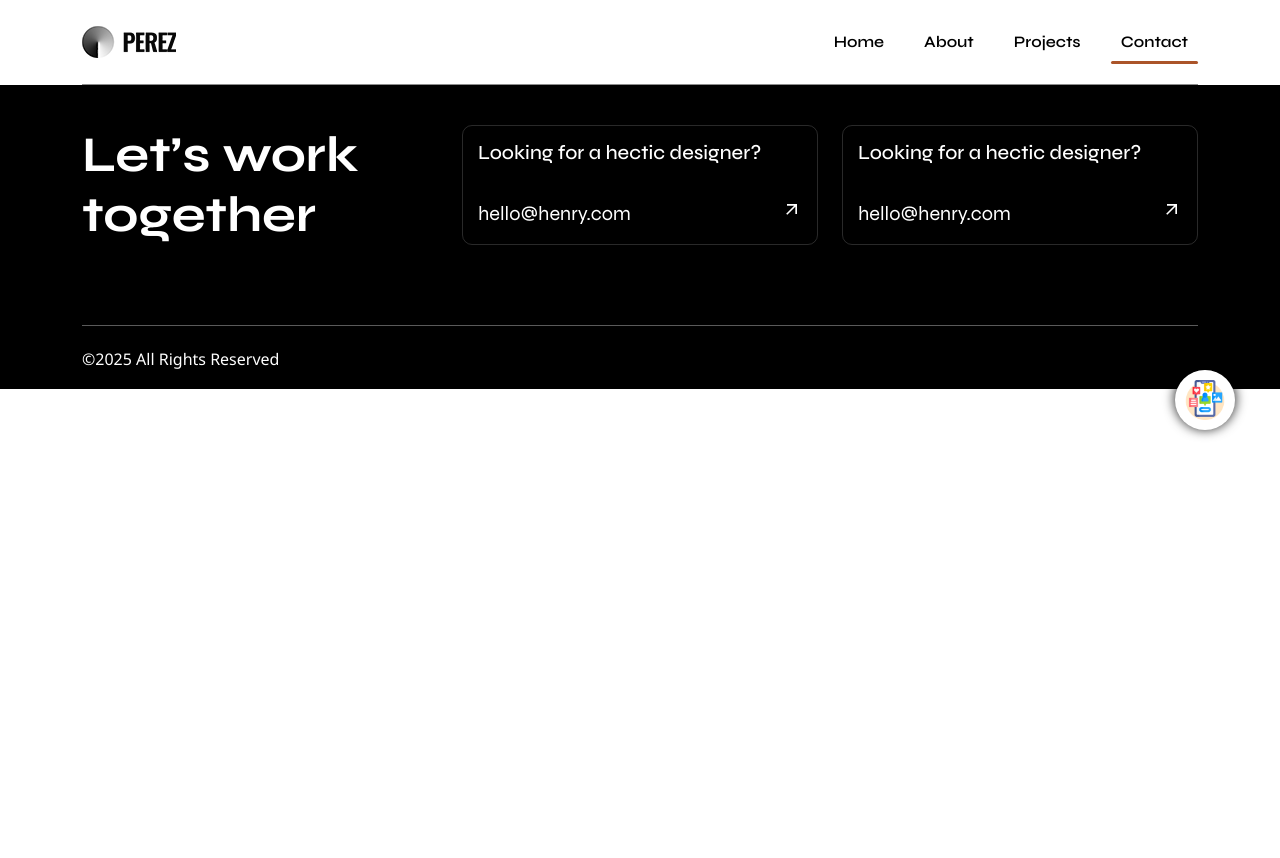
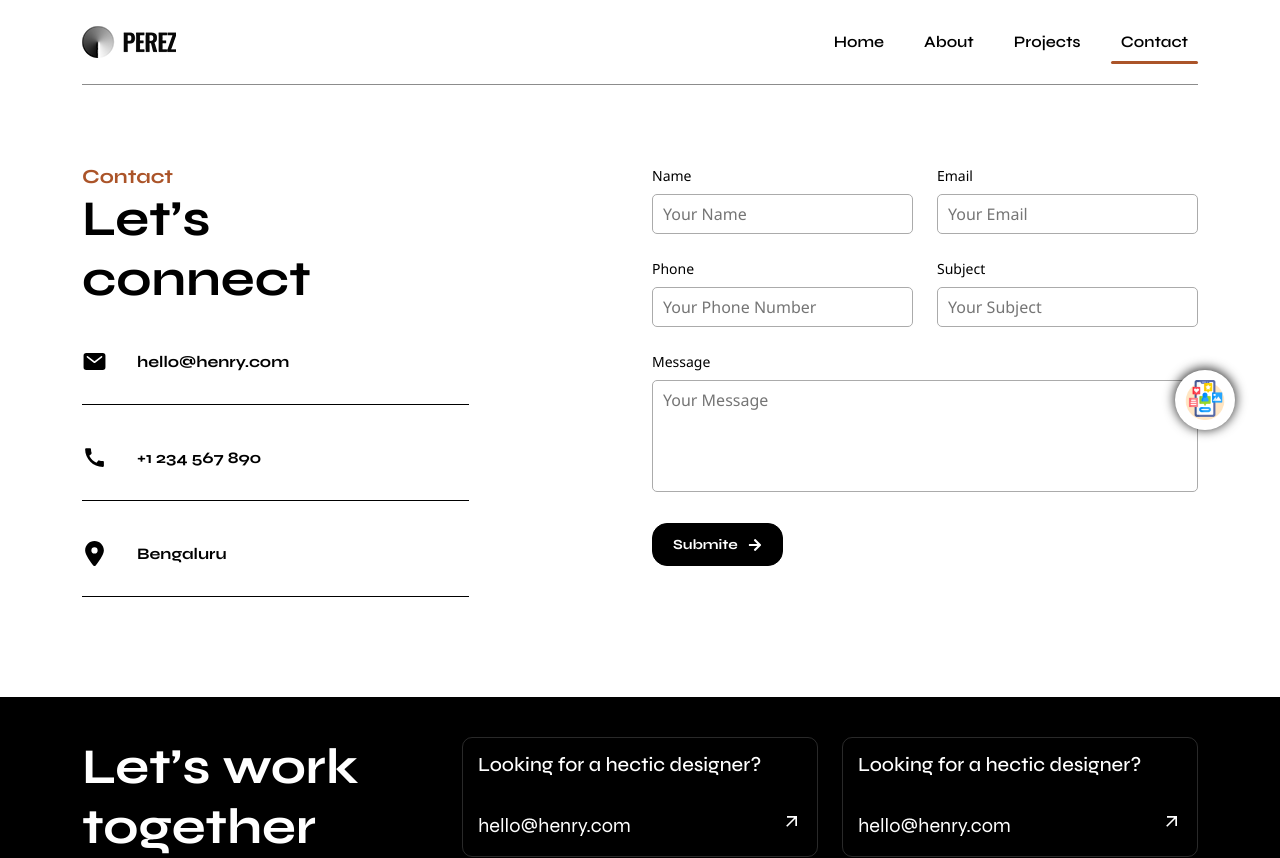
Before and after one commit to krishnamoorthy3/Personal-Portfolio, a React (Vite) app: page /Contact in a window 1280 px wide. Shown: the top 858 px of the page. Before the commit the page ends 800 px from the top, so only its background shows below. Built offline with nearby package versions, Linux system fonts and the light colour scheme.

Commit message:
About file and image updated

```diff
--- a/src/Pages/About/About.css
+++ b/src/Pages/About/About.css
@@ -0,0 +1,52 @@
+.about-sect-1-wrap{
+    padding: 100px 0;
+}
+.about-pad-right{
+    padding-left:10%;
+}
+.abt-d-role{
+    font-weight: 700;
+    font-size: 18px;
+    margin: 15px 0;
+    font-family: 'Segoe UI', Tahoma, Geneva, Verdana, sans-serif;
+}
+.abt-p-content{
+    margin: 20px 0;
+    font-family: 'Segoe UI', Tahoma, Geneva, Verdana, sans-serif;
+    text-align: justify;
+    color: #5e5e5e;
+}
+.abt-sec-2-wrap{
+    padding: 50px 0 100px;
+    background: rgba(8, 8, 8, 0.04);
+}
+
+.exp-abt-wrap{
+    margin: 40px 0;
+    background: rgba(8, 8, 8, 0.04);
+    padding: 20px 30px;
+    border-radius: 15px;
+}
+.exp-abt-date{
+    margin: 0 0 30px;
+    color: #5c5c5c;
+    font-family: 'Segoe UI', Tahoma, Geneva, Verdana, sans-serif;
+    font-weight: 600;
+    font-size: 15px;
+}
+.exp-abt-title{
+    align-items: center;
+    display: flex;
+    gap: 12px;
+    margin: 0 0 15px;
+    font-family: 'Segoe UI', Tahoma, Geneva, Verdana, sans-serif;
+    font-weight: 400;
+    font-size: 17px;
+}
+.exp-abt-title svg{
+    font-size: 12px;
+}
+.exp-abt-de{
+    font-weight: 600;
+    font-size: 20px;
+}
--- a/src/Pages/About/About.jsx
+++ b/src/Pages/About/About.jsx
@@ -1,8 +1,57 @@
-
+import Aboutimg from "../../assets/images/about2.png"
+import { GoDotFill } from "react-icons/go";
+import Reacticon from "../../assets/images/react.svg";
+import "./About.css"
 const About = () => {
     return (
         <>
+            <section className="about-sect-1-wrap">
+                <div className="container">
+                    <div className="row align-items-center">
+                        <div className="col-md-5">
+                            <img src={Aboutimg} alt="" className="w-100" />
+                        </div>
+                        <div className="col-md-7 about-pad-right">
+                            <h2 className="home-title-h">About Me</h2>
+                            <h2 className="home-title">Mark Hendry</h2>
+                            <p className="abt-d-role">Software Developer</p>
+                            <p className="abt-p-content">A Product Designer & Developer and I am in the game for over 7+ years. I am proud of my works and ready to face the next challenge</p>
+                            <p className="abt-p-content">That is where I come in. A lover of words, a wrangler of copy. Here to create copy that not only reflects who you are and what you stand for, but words that truly land with those that read them, calling your audience in and making them .</p>
+                        </div>
+                    </div>
+                </div>
+            </section>
+            <section>
 
+            </section>
+            <section className="abt-sec-2-wrap">
+                <div className="container">
+                    <div className="row">
+                        <div className="col-md-6 col-12">
+                            <h2 className="home-title-h">Experience</h2>
+                            <div className="exp-abt-wrap">
+                                <p className="exp-abt-date">03/216 – Running</p>
+                                <h5 className="exp-abt-title"><GoDotFill/>Axtra</h5>
+                                <h4 className="exp-abt-de">Lead digital marketer</h4>
+                            </div>
+                        </div>
+                        <div className="col-md-6 col-12">
+                            <h2 className="home-title-h">Education</h2>
+                            <div className="exp-abt-wrap">
+                                <p className="exp-abt-date">03/216 – Running</p>
+                                <h5 className="exp-abt-title"><GoDotFill/>Axtra</h5>
+                                <h4 className="exp-abt-de">Lead digital marketer</h4>
+                            </div>
+                        </div>
+                    </div>
+                    <h2 className="home-title-h">Skills</h2>
+                    <div className="d-flex flex-wrap gap-4 my-5">
+                        <div className="exp-abt-wrap m-0">
+                            <h4 className="exp-abt-de"><img src={Reacticon} alt="" /></h4>
+                        </div>
+                    </div>
+                </div>
+            </section>
         </>
     )
 }
--- a/src/Pages/Contact/Contact.css
+++ b/src/Pages/Contact/Contact.css
@@ -0,0 +1,60 @@
+.cont-sec-wrapper{
+    padding: 80px 0 100px;
+}
+.contact-a-d{
+    display: flex;
+    align-items: center;
+    gap: 30px;
+    font-weight: 700;
+    text-decoration: none;
+    padding: 40px 0 30px;
+    border-bottom: 1px solid #000;
+
+}
+.contact-a-d svg{
+    font-size: 25px
+}
+.form-label{
+    font-family: 'Segoe UI', Tahoma, Geneva, Verdana, sans-serif;
+    font-size: 14px;
+    font-weight: 500;
+    display: block;
+}
+.form-input{
+    width: 100%;
+    border: 1px solid #ababab;
+    padding: 7px 10px;
+    border-radius: 5px;
+    font-family: 'Segoe UI', Tahoma, Geneva, Verdana, sans-serif;
+
+    font-size: 16px;
+}
+.form-textarea{
+    width: 100%;
+    border: 1px solid #ababab;
+    padding: 7px 10px;
+    border-radius: 5px;
+    resize: none;
+    font-size: 16px;
+    font-family: 'Segoe UI', Tahoma, Geneva, Verdana, sans-serif;
+
+}
+.cont-pad-right{
+    padding-right: 15%;
+}
+.contact-sub-btn{
+    background: #000;
+    font-weight: 700;
+    border: 1px solid #000;
+    border-radius: 15px;
+    color: #fff;
+    padding: 10px 20px;
+    font-size: 14px;
+    display: flex;
+    align-items: center;
+    gap: 10px;
+}
+.contact-sub-btn svg{
+    color: #fff;
+    fill: #fff;
+}
--- a/src/Pages/Contact/Contact.jsx
+++ b/src/Pages/Contact/Contact.jsx
@@ -1,14 +1,53 @@
-
+import { IoMail } from "react-icons/io5";
+import { MdCall } from "react-icons/md";
+import { FaLocationDot } from "react-icons/fa6";
+import { FaArrowRight } from "react-icons/fa";
+import "./Contact.css"
+import { Link } from "react-router-dom";
 const Contact = () => {
     return (
         <>
-            <section>
+            <section className="cont-sec-wrapper">
                 <div className="container">
                     <div className="row">
+                        <div className="col-md-6 cont-pad-right">
+                            <h2 className="home-title-h">Contact</h2>
+                            <h3 className="home-title">Let’s <br />
+                            connect</h3>
+
+                            <Link className="contact-a-d"><IoMail/><span>hello@henry.com</span></Link>
+                            <Link className="contact-a-d"><MdCall/><span>+1 234 567 890</span></Link>
+                            <Link className="contact-a-d"><FaLocationDot/><span>Bengaluru</span></Link>
+                        </div>
                         <div className="col-md-6">
-
+                            <form action="">
+                                <div className="row row-gap-4">
+                                    <div className="col-md-6">
+                                        <label htmlFor="" className="form-label">Name</label>
+                                        <input type="text" className="form-input" placeholder="Your Name" />
+                                    </div>
+                                    <div className="col-md-6">
+                                        <label htmlFor=""  className="form-label">Email</label>
+                                        <input type="email" className="form-input" placeholder="Your Email"  />
+                                    </div>
+                                    <div className="col-md-6">
+                                        <label htmlFor=""  className="form-label">Phone</label>
+                                        <input type="tel" className="form-input" placeholder="Your Phone Number"/>
+                                    </div>
+                                    <div className="col-md-6">
+                                        <label htmlFor=""  className="form-label">Subject</label>
+                                        <input type="text"  className="form-input" placeholder="Your Subject"/>
+                                    </div>
+                                    <div className="col-12">
+                                        <label htmlFor=""  className="form-label">Message</label>
+                                        <textarea name="" id="" rows="4" className="form-textarea"  placeholder="Your Message"/>
+                                    </div>
+                                    <div className="col-12">
+                                        <button className="contact-sub-btn">Submite <FaArrowRight/></button>
+                                    </div>
+                                </div>
+                            </form>
                         </div>
-                        <div className="col-md-6"></div>
                     </div>
                 </div>
             </section>
--- a/src/Pages/Home/Home.css
+++ b/src/Pages/Home/Home.css
@@ -80,7 +80,7 @@
 
 .home-port-sec-wrapper{
     padding: 90px 0;
-    background-color: rgb(255 233 217/1);
+    /* background-color: rgb(255 233 217/1); */
 }
 .home-port-se{
     display: flex;
```
Also changed, not shown: src/assets/images/about2.png (added), src/assets/images/react.svg (added).
